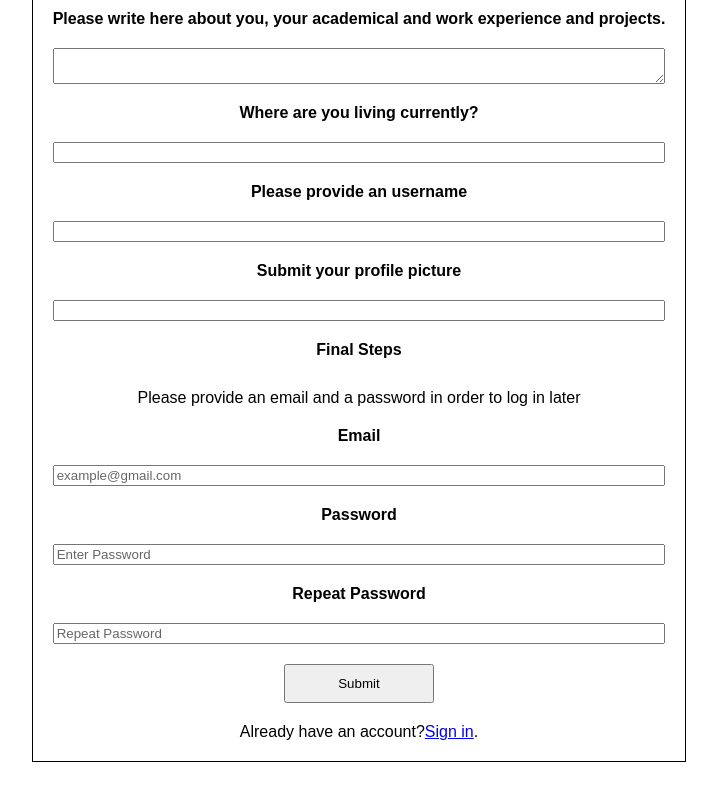
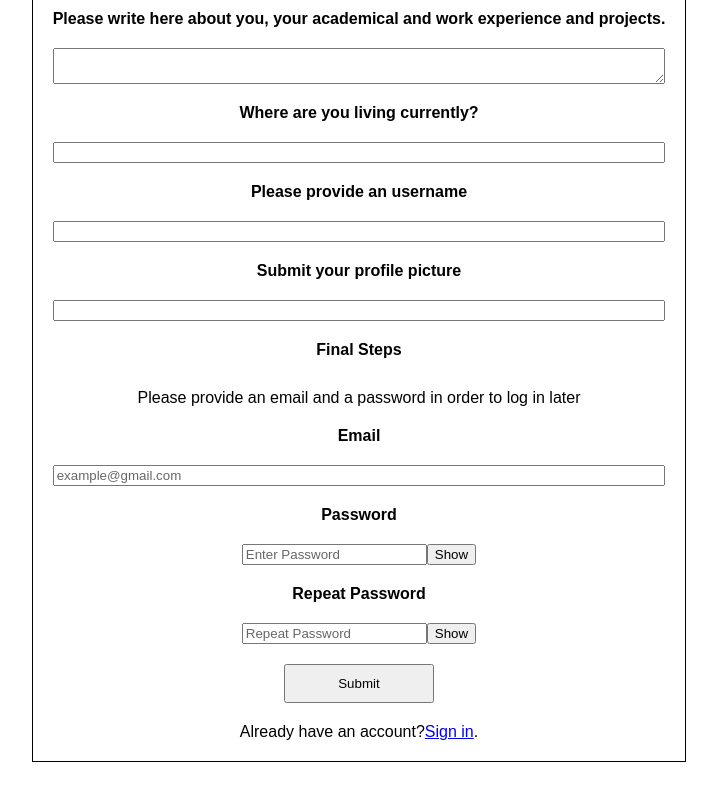
Before and after one commit to vicrodgim/finalmvp, a React (Vite) app in the folder client/: page /register in a window 1280 px wide. Shown: the part 410-1210 px from the top of the page, without its empty margins (281-998 px from the left). Built offline with nearby package versions, Linux system fonts and the light colour scheme.

Commit message:
Fixed password input and added toggle buttons to show or hide password

```diff
--- a/client/src/components/Register.jsx
+++ b/client/src/components/Register.jsx
@@ -23,6 +23,8 @@ function Register() {
   const [notSubmited, setNotSubmited] = useState(false);
   const [success, setSuccess] = useState(false);
   const [registerForm, setRegisterForm] = useState(emptyForm);
+  const [showPassword, setShowPassword] = useState(false);
+  const [showConfirmedPassword, setShowConfirmedPassword] = useState(false);
   const navigate = useNavigate();
 
   const handleChange = (event) => {
@@ -56,6 +58,13 @@ function Register() {
       console.log(error);
       setNotSubmited(true);
     }
+  };
+
+  const handleShowPassword = () => {
+    setShowPassword((prev) => !prev);
+  };
+  const handleShowConfirmedPassword = () => {
+    setShowConfirmedPassword((prev) => !prev);
   };
 
   return (
@@ -156,8 +165,9 @@ function Register() {
         <label htmlFor="password">
           <b>Password</b>
         </label>
+        <div>
           <input
-          type="password"
+            type={!showPassword ? "password" : "text"}
             placeholder="Enter Password"
             name="password"
             id="password"
@@ -165,13 +175,18 @@ function Register() {
             onChange={handleChange}
             required
           ></input>
+          <button type="button" onClick={handleShowPassword}>
+            {!showPassword ? "Show" : "Hide"}
+          </button>
+        </div>
 
         {/* Repeat Password Input */}
         <label htmlFor="confirmPassword">
           <b>Repeat Password</b>
         </label>
+        <div>
           <input
-          type="text"
+            type={!showConfirmedPassword ? "password" : "text"}
             placeholder="Repeat Password"
             name="confirmPassword"
             id="confirmPassword"
@@ -179,6 +194,10 @@ function Register() {
             onChange={handleChange}
             required
           ></input>
+          <button type="button" onClick={handleShowConfirmedPassword}>
+            {!showConfirmedPassword ? "Show" : "Hide"}
+          </button>
+        </div>
 
         {/* Submit Button */}
         <button type="submit" className="registerbtn">
```
Lines whose indentation alone changed are shown as unchanged.
